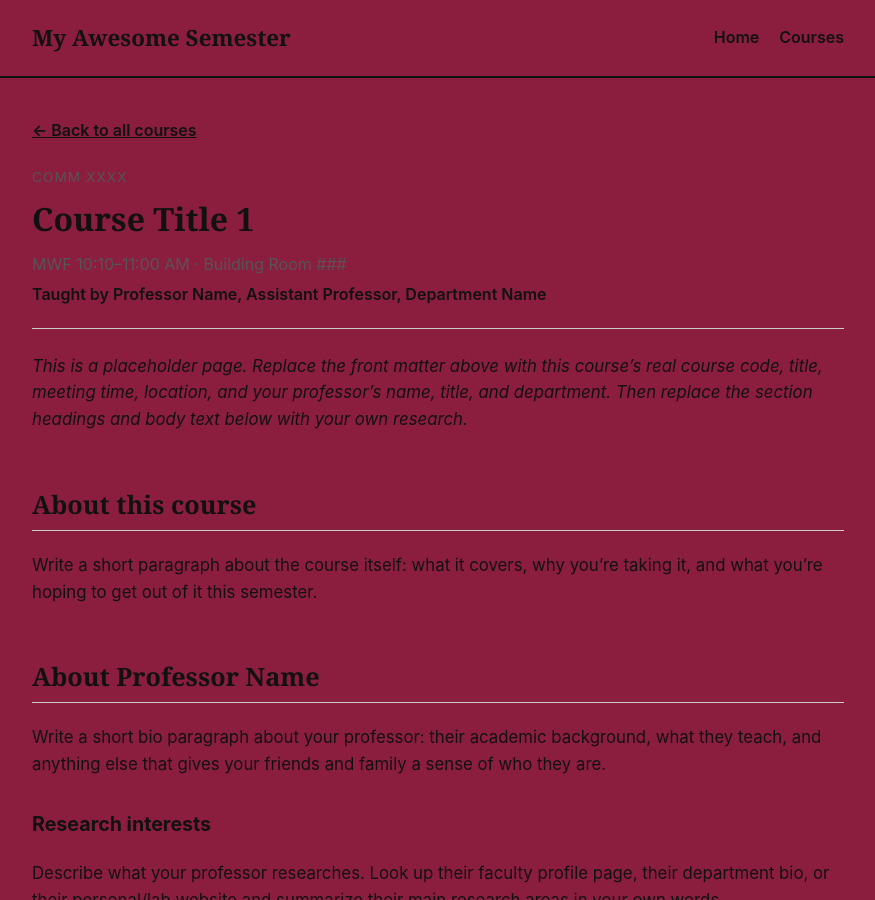
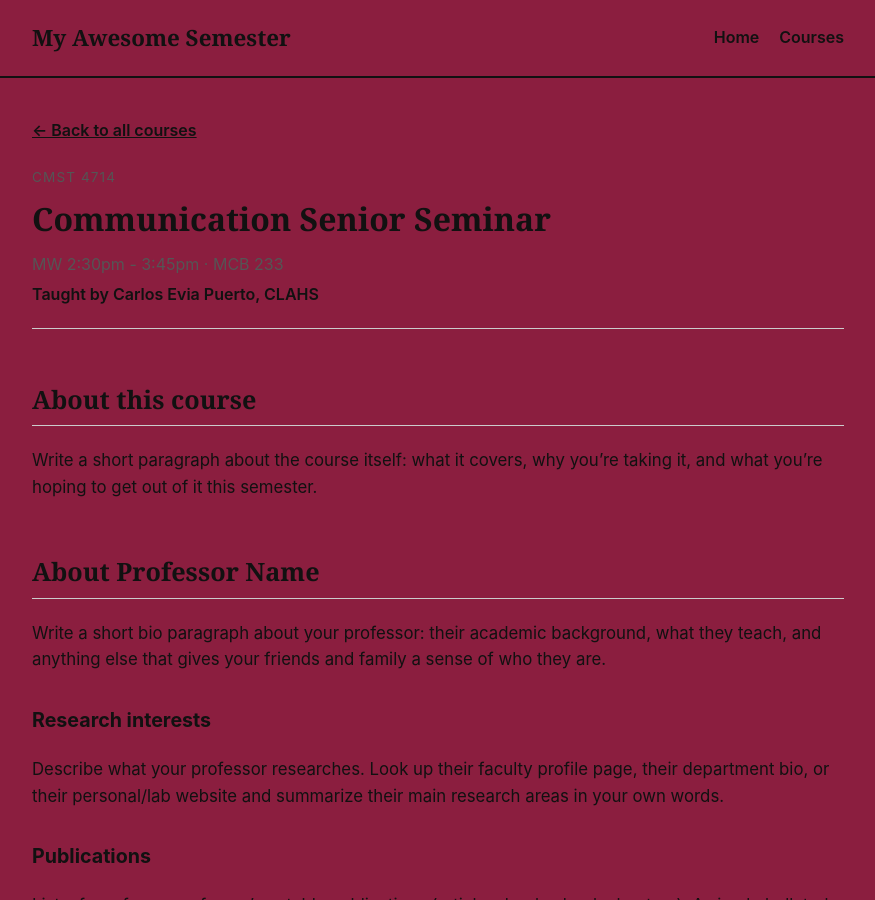
Before and after one commit to abbyduffer12/myawesomesemester, a Jekyll site: the page built from _courses/course-01.md, in a window 1280 px wide and 900 px high. Shown: the whole window, without its empty margins (202-1077 px from the left). Built offline with Jekyll 4.4.1, drawn with Linux system fonts in a browser that asks for light colours.

Commit message:
Revise course information for Communication Senior Seminar
Updated course details including course number, code, title, meeting time, location, and instructor information.

```diff
--- a/_courses/course-01.md
+++ b/_courses/course-01.md
@@ -1,18 +1,13 @@
 ---
-course_number: 1
-course_code: "COMM XXXX"
-course_title: "Course Title 1"
-meeting_time: "MWF 10:10–11:00 AM"
-location: "Building Room ###"
-instructor_name: "Professor Name"
-instructor_title: "Assistant Professor"
-instructor_department: "Department Name"
+course_number: 91247
+course_code: CMST 4714
+course_title: Communication Senior Seminar
+meeting_time: MW 2:30pm - 3:45pm
+location: MCB 233
+instructor_name: Carlos Evia Puerto
+instructor_department: CLAHS
 ---
 
-_This is a placeholder page. Replace the front matter above with this course's real
-course code, title, meeting time, location, and your professor's name, title, and
-department. Then replace the section headings and body text below with your own
-research._
 
 ## About this course
 
```
